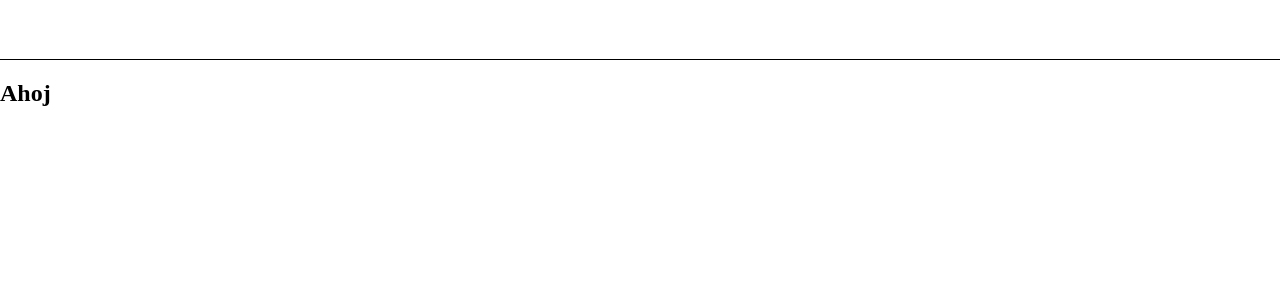
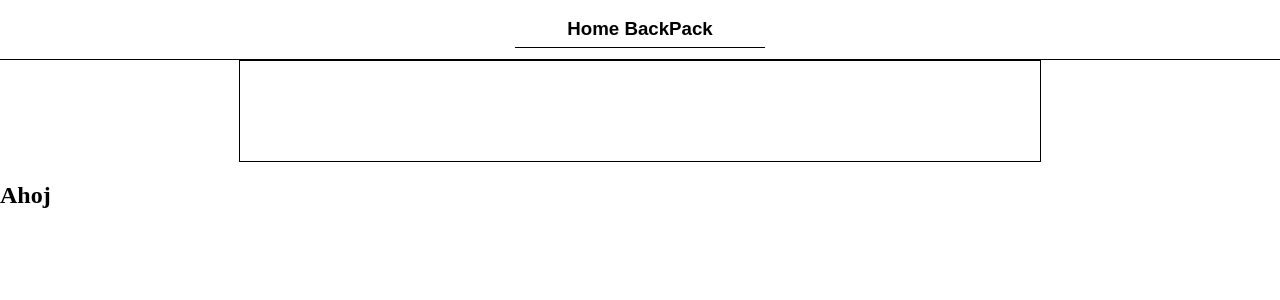
Before and after one commit to JanKoubik/GitHub-ReactApp, a React (Create React App) app: page / in a window 1280 px wide. Shown: the top 300 px of the page. Built offline with nearby package versions, Linux system fonts and the light colour scheme.

Commit message:
create new component DataFilter and create styles for DataStyles

```diff
--- /dev/null
+++ b/src/DataFilter.js
@@ -0,0 +1,9 @@
+const DataFilter = () => {
+    return (
+        <div className="DataFilter">
+
+        </div>
+     );
+}
+
+export default DataFilter;
--- a/src/Home.js
+++ b/src/Home.js
@@ -1,9 +1,11 @@
+import DataFilter from "./DataFilter";
 import NavBar from "./navBar";
 
 const Home = () => {
     return (
         <div className="Home">
             <NavBar />
+            <DataFilter />
             <h2>Ahoj</h2>
         </div>
      );
--- a/src/index.css
+++ b/src/index.css
@@ -3,6 +3,21 @@ body {
   padding: 0;
   box-sizing: border-box;
 }
+
+/* Resuable */
+
+.clearfix:after {
+
+  content : "";
+
+  display:  table;
+
+  clear:  both;
+
+  }
+
+
+  /* NAVIGATION - BAR */
 
 .NavBar {
   width: 100%;
@@ -18,3 +33,27 @@ body {
   justify-content: center;
   display: flex;
 }
+
+.NavBar-middlePlace {
+  width: 250px;
+  height: 38px;
+  border-bottom: 1px solid black;
+  box-sizing: border-box;
+  padding: 8px;
+
+}
+
+.NavBar-middlePlace h3 {
+  text-align: center;
+  font-family: sans-serif;
+  margin: 0;
+}
+
+/* Component DataFilter */
+
+.DataFilter {
+  width: 800px;
+  height: 100px;
+  border: 1px solid black;
+  margin: auto;
+}
--- a/src/navBar.js
+++ b/src/navBar.js
@@ -2,7 +2,10 @@ const NavBar = () => {
     return (
         <div className="NavBar">
             <div className="NavBar-BarForBars">
+                <div className="NavBar-middlePlace">
+                    <h3><span>Home </span><span> BackPack</span></h3>
 
+                </div>
             </div>
         </div>
      );
```
